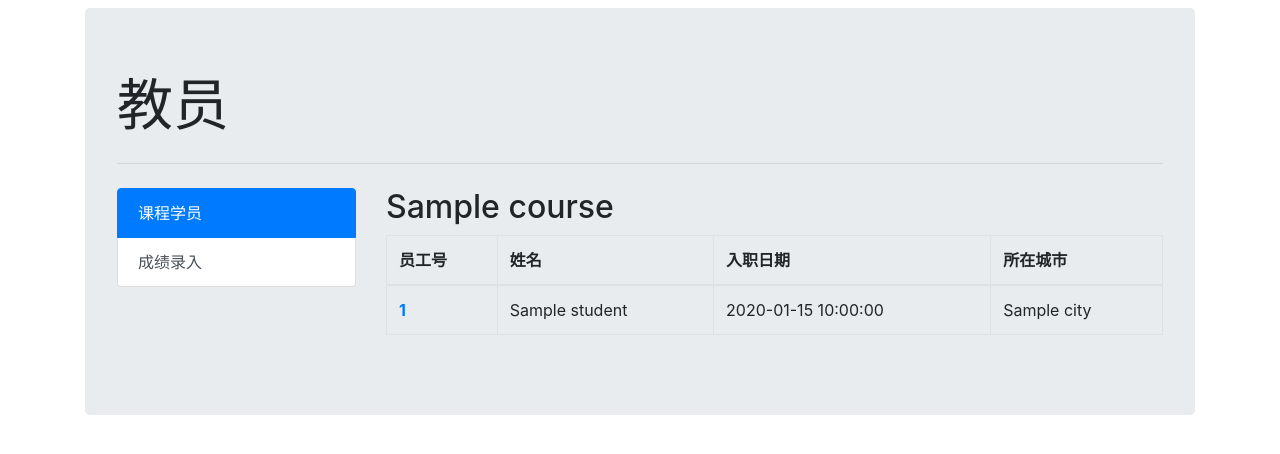
After one commit to YC-Yuan/DataBaseDesign, a Python web app: template PJ/flask/templates/instructor/instructor.html in a window 1280 px wide. The commit adds this page. Shown: the top 454 px of the page. Run offline with Jinja, Linux system fonts and the light colour scheme; the template is opened without the code that fills it: most values are stand-ins (such as "Sample title", 1, 10 or a date in 2020); some libraries are stand-ins or nearby versions.

Commit message:
instructor 初步

```diff
--- a/PJ/flask/dao/dao_course.py
+++ b/PJ/flask/dao/dao_course.py
@@ -36,7 +36,7 @@ def get_course_info():
         conn.close()
 
 
-#   根据员工号搜索进行课程
+# 根据员工号搜索进行课程
 def get_course_by_uid(user_id):
     conn = dao_core.get_db()
     cursor = conn.cursor()
@@ -131,6 +131,7 @@ def get_courses_by_instructor(instructor_id):
             course['start_time'] = utils.date_to_string(course['start_time'])
             course['end_time'] = utils.date_to_string(course['end_time'])
         print(courses)
+        return courses
     except sql.MySQLError as e:
         print(e)
     finally:
--- a/PJ/flask/dao/dao_user.py
+++ b/PJ/flask/dao/dao_user.py
@@ -1,7 +1,6 @@
 from dao import dao_core
 from constants import info
 import pymysql as sql
-
 
 '''
     User功能：
@@ -81,7 +80,7 @@ def is_admin(username):
 def is_staff(user_id):
     conn = dao_core.get_db()
     cursor = conn.cursor()
-    select_sql = "select count(*) from employee where user_id= %s"
+    select_sql = "select count(*) from staff where user_id= %s"
     cursor.execute(select_sql, (user_id,))
     count = cursor.fetchone()[0]
     cursor.close()
--- a/PJ/flask/modules/route.py
+++ b/PJ/flask/modules/route.py
@@ -33,7 +33,11 @@ def staff(user_id):
 
 
 def instructor(user_id):
-    return render_template('instructor.html')
+    courses = dao_course.get_courses_by_instructor(instructor_id=user_id)
+    for course in courses:
+        students = dao_staff.get_staff_by_course_id(course_id=course['course_id'])
+        course['students'] = students
+    return render_template('instructor/instructor.html', courses=courses)
 
 
 def leader(user_id):
--- a/PJ/flask/modules/user.py
+++ b/PJ/flask/modules/user.py
@@ -18,10 +18,10 @@ def login():
         user_id = dao_user.get_user_id(username)
         if dao_user.is_leader(user_id):
             return route.leader(user_id)
+        if dao_user.is_instructor(user_id):
+            return route.instructor(user_id)
         if dao_user.is_staff(user_id):
             return route.staff(user_id)
-        if dao_user.is_instructor(user_id):
-            return route.instructor(user_id)
     else:
         # 登录失败
         return route.login_failed(msg="用户名或密码错误")
--- /dev/null
+++ b/PJ/flask/templates/instructor/instructor.html
@@ -0,0 +1,69 @@
+<!DOCTYPE html>
+<html lang="en">
+<head>
+    <meta charset="UTF-8">
+    <title>Instructor</title>
+    <link rel="stylesheet" href="https://cdn.staticfile.org/twitter-bootstrap/4.3.1/css/bootstrap.min.css">
+
+</head>
+<body>
+<div class="container">
+    <div class="jumbotron mt-2">
+        <h1 class="display-4">教员</h1>
+        <hr class="my-4">
+        <div class="row">
+            <div class="col-3">
+                <div class="list-group" id="list-tab" role="tablist">
+                    <a class="list-group-item list-group-item-action active"
+                       id="index-student" data-toggle="list"
+                       href="#list-student" role="tab">课程学员</a>
+                    <a class="list-group-item list-group-item-action"
+                       id="index-score" data-toggle="list"
+                       href="#list-score" role="tab">成绩录入</a>
+                </div>
+            </div>
+            <div class="col-9">
+                <div class="tab-content" id="nav-tabContent">
+                    <div class="tab-pane fade show active" id="list-student" role="tabpanel"
+                         aria-labelledby="index-student">
+                        {# 部门员工信息 #}
+                        {% for course in courses %}
+                            <h2>{{ course.name }}</h2>
+                            <table class="table table-bordered">
+                                <thead>
+                                <tr>
+                                    <th scope="col">员工号</th>
+                                    <th scope="col">姓名</th>
+                                    <th scope="col">入职日期</th>
+                                    <th scope="col">所在城市</th>
+                                </tr>
+                                </thead>
+                                <tbody>
+                                {% for s in course.students %}
+                                    <tr>
+                                        <th scope="row"><a
+                                                href="?uid={{ s.user_id }}">{{ s.user_id }}</a>
+                                        </th>
+                                        <td>{{ s.name }}</td>
+                                        <td>{{ s.hire_date }}</td>
+                                        <td>{{ s.city }}</td>
+                                    </tr>
+                                {% endfor %}
+                                </tbody>
+                            </table>
+                        {% endfor %}
+                    </div>
+                    <div class="tab-pane fade" id="list-score" role="tabpanel" aria-labelledby="index-score">
+
+                    </div>
+                </div>
+            </div>
+        </div>
+    </div>
+</div>
+<script src="https://cdn.staticfile.org/jquery/3.2.1/jquery.min.js"></script>
+<script src="https://cdn.staticfile.org/popper.js/1.15.0/umd/popper.min.js"></script>
+<script src="https://cdn.staticfile.org/twitter-bootstrap/4.3.1/js/bootstrap.min.js"></script>
+
+</body>
+</html>
--- a/PJ/flask/templates/leader/leader.html
+++ b/PJ/flask/templates/leader/leader.html
@@ -44,7 +44,7 @@
                             {% for e in employee %}
                                 <tr>
                                     <th scope="row"><a
-                                            href="{{ url_for('leader.score') }}?uid={{ e.user_id }}">{{ e.user_id }}</a>
+                                            href="{{ url_for('leader.change_dept') }}?uid={{ e.user_id }}">{{ e.user_id }}</a>
                                     </th>
                                     <td>{{ e.name }}</td>
                                     <td>{{ e.hire_date }}</td>
```
Also changed, not shown: PJ/flask/templates/instructor.html (deleted, +0 -15 lines).
